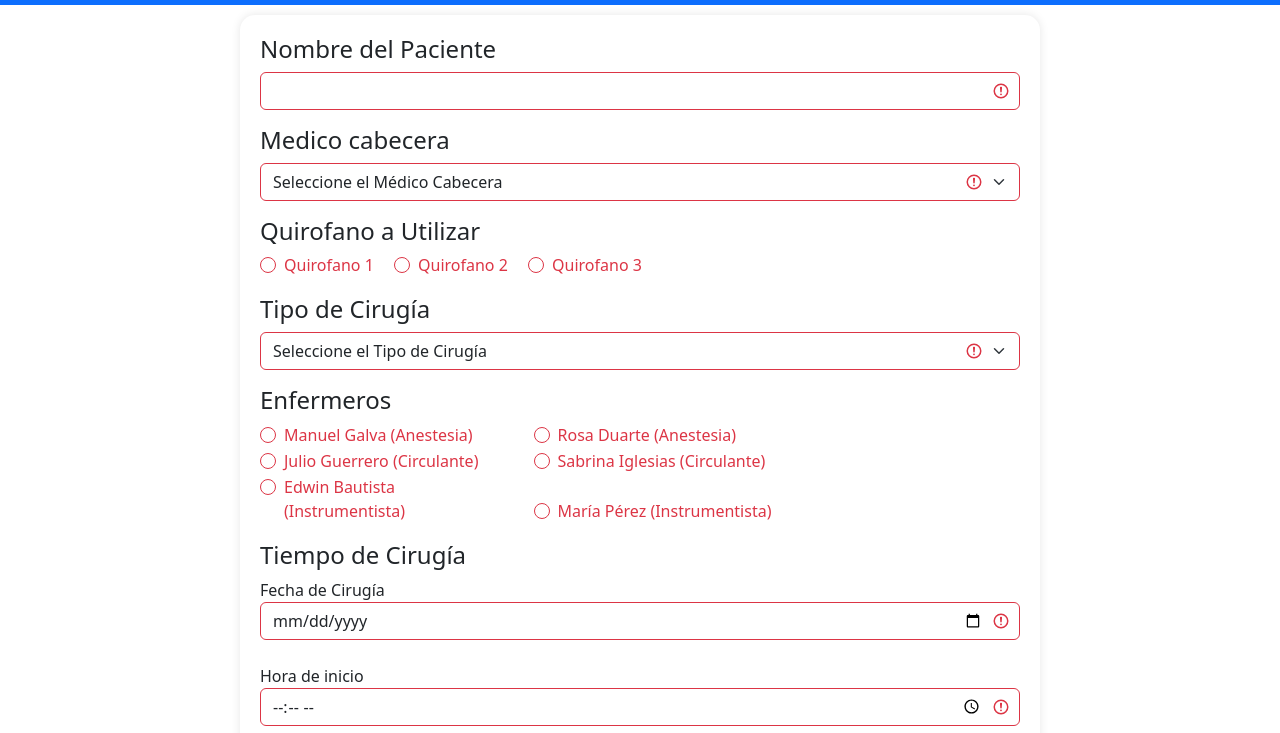
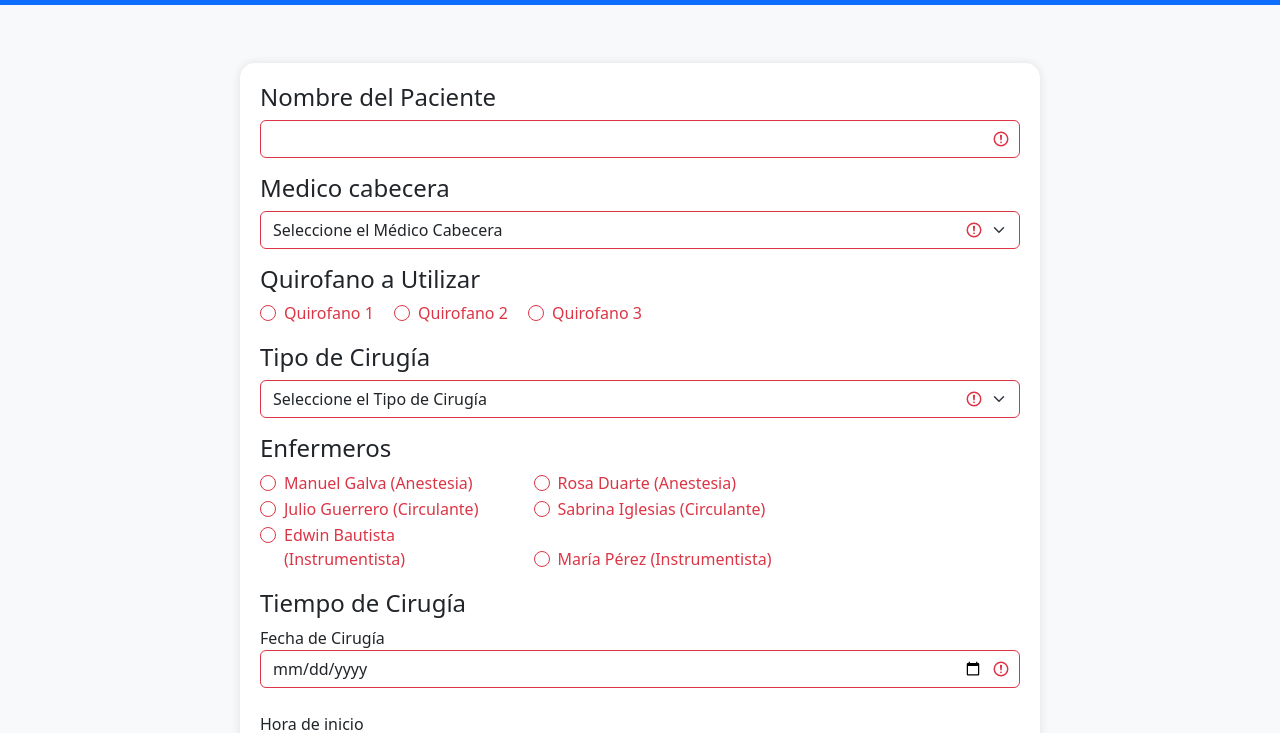
Before and after one commit to bariasva/quirofano, a plain HTML site: page Frontend/index.html in a window 1280 px wide. Shown: the part 51-784 px from the top of the page. Drawn offline with nearby package versions, Linux system fonts and the light colour scheme.

```diff
--- a/Frontend/index.html
+++ b/Frontend/index.html
@@ -10,6 +10,7 @@
     />
   </head>
   <body>
+    <!-- Navbar  -->
     <nav
       class="navbar navbar-expand-lg bg-primary"
       data-bs-theme="blue"
@@ -49,11 +50,17 @@
       </div>
     </nav>
     <!-- campo nombre del paciente -->
+    <section class="bg-light text-dark p-5 text-left">
       <div class="form-container">
         <form class="row g-3 was-validated">
           <div class="col-md-12">
             <h4>Nombre del Paciente</h4>
-          <input type="text" class="form-control" id="validationID" required />
+            <input
+              type="text"
+              class="form-control"
+              id="validationID"
+              required
+            />
           </div>
 
           <div class="col-md-12">
@@ -245,5 +252,6 @@
           <script src="https://stackpath.bootstrapcdn.com/bootstrap/5.3.0/js/bootstrap.bundle.min.js"></script>
         </form>
       </div>
+    </section>
   </body>
 </html>
```
Lines whose indentation alone changed are shown as unchanged.
